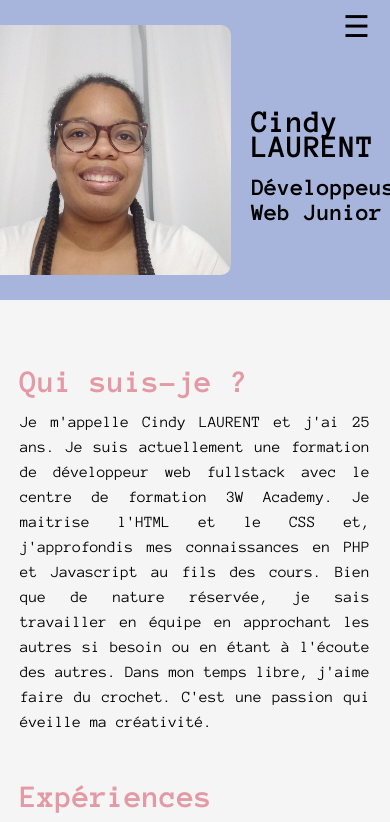
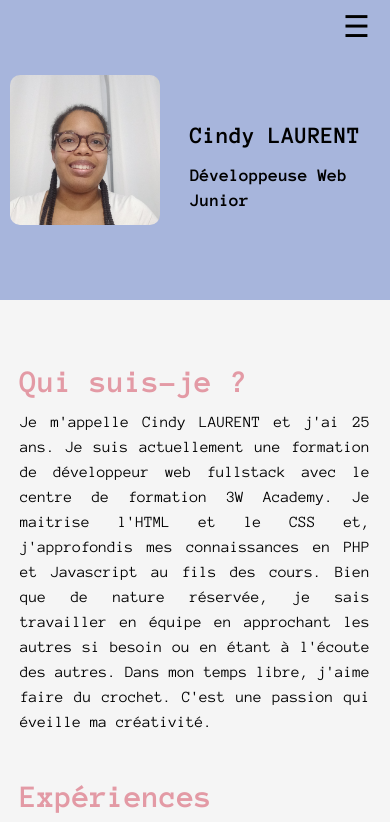
Before and after one commit to laurentcindyb/cv-en-ligne-cindy-laurent, a plain HTML site: page index.html in a window 390 px wide. Shown: the top 822 px of the page. Drawn offline with Linux system fonts and the light colour scheme.

Commit message:
Ajout de la fonctionnalité X

```diff
--- a/index.html
+++ b/index.html
@@ -16,8 +16,8 @@
 
             <div class="overlay"></div>
 
-            <img src="images/image-portrait.jpg" alt="Mon image 250x400" id="img-desktop">
-            <img src="images/image-carré.jpg" alt="Mon image 250x250" id="img-mobile">
+            <img src="images/image-portrait.jpg" alt="Maphoto" id="img-desktop">
+            <img src="images/image-carré.jpg" alt="Ma photo" id="img-mobile">
 
             <div class="name">
 
--- a/style.css
+++ b/style.css
@@ -43,6 +43,11 @@ body {
     width: 80%;
     max-width: 250px;
     border-radius: 10px;
+}
+
+#img-mobile {
+    height: 200px;
+    width: 200px;
 }
 
 #img-desktop {
@@ -169,6 +174,8 @@ figure i {
 footer {
     position: relative;
     bottom: 0;
+    border-top: #333 solid 2px;
+    margin-right: 10%;
 
 }
 
@@ -255,6 +262,32 @@ footer {
     footer {
         position: relative;
         bottom: 0;
+        border-top: #333 solid 2px;
+        margin-right: 40%;
     }
 
 }
+
+/* Version Portable */
+@media screen and (max-width: 589px) {
+    html, body {
+        width: 100%;
+        overflow-x: hidden;
+      }
+
+      #img-mobile {
+        width: 150px;
+        height: 150px;
+        margin: 10px;
+      }
+
+      .name h1 {
+        font-size: x-large;
+        hyphens: auto;
+      }
+
+      .name h2 {
+        font-size:large;
+        hyphens: auto;
+      }
+}
```
